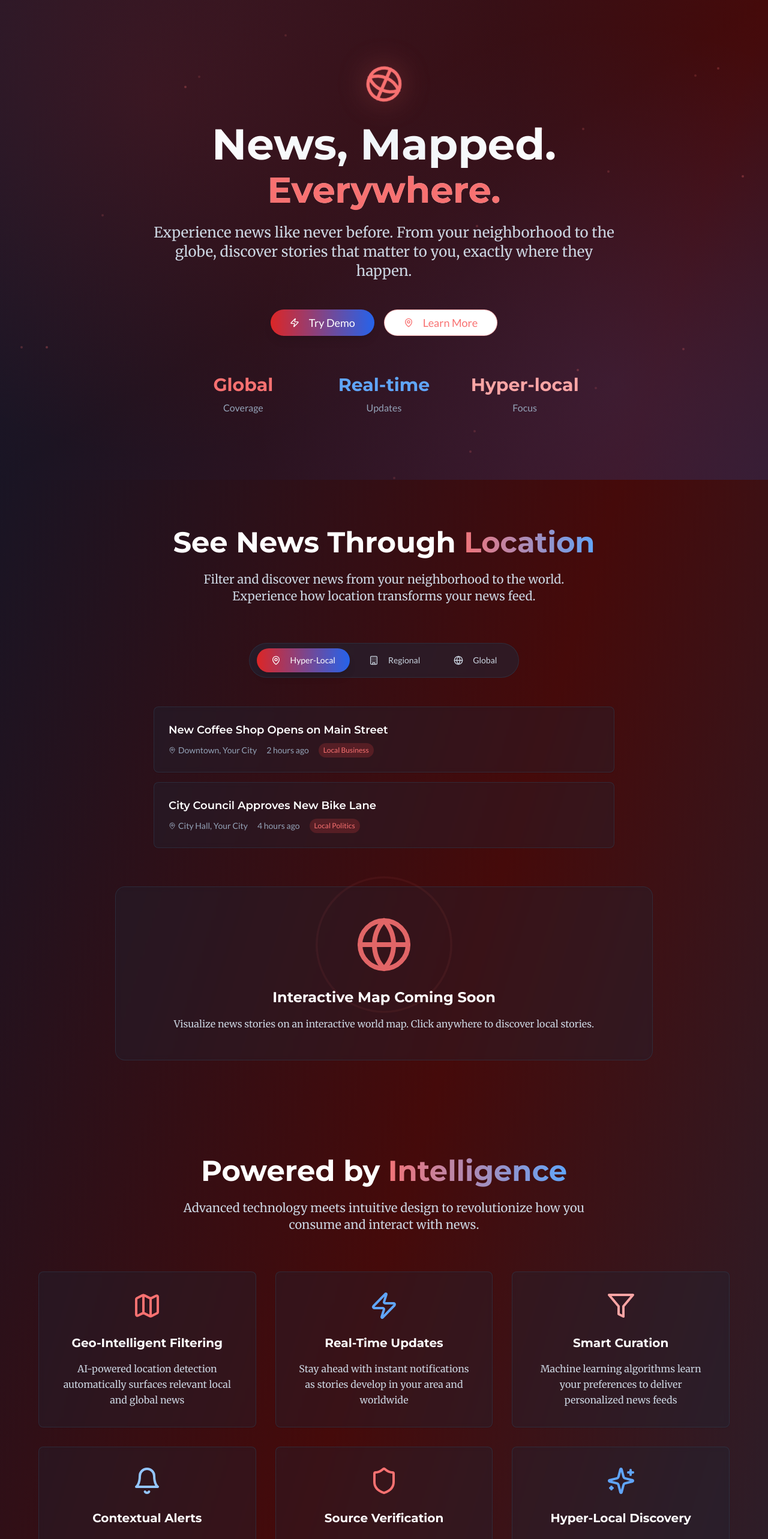
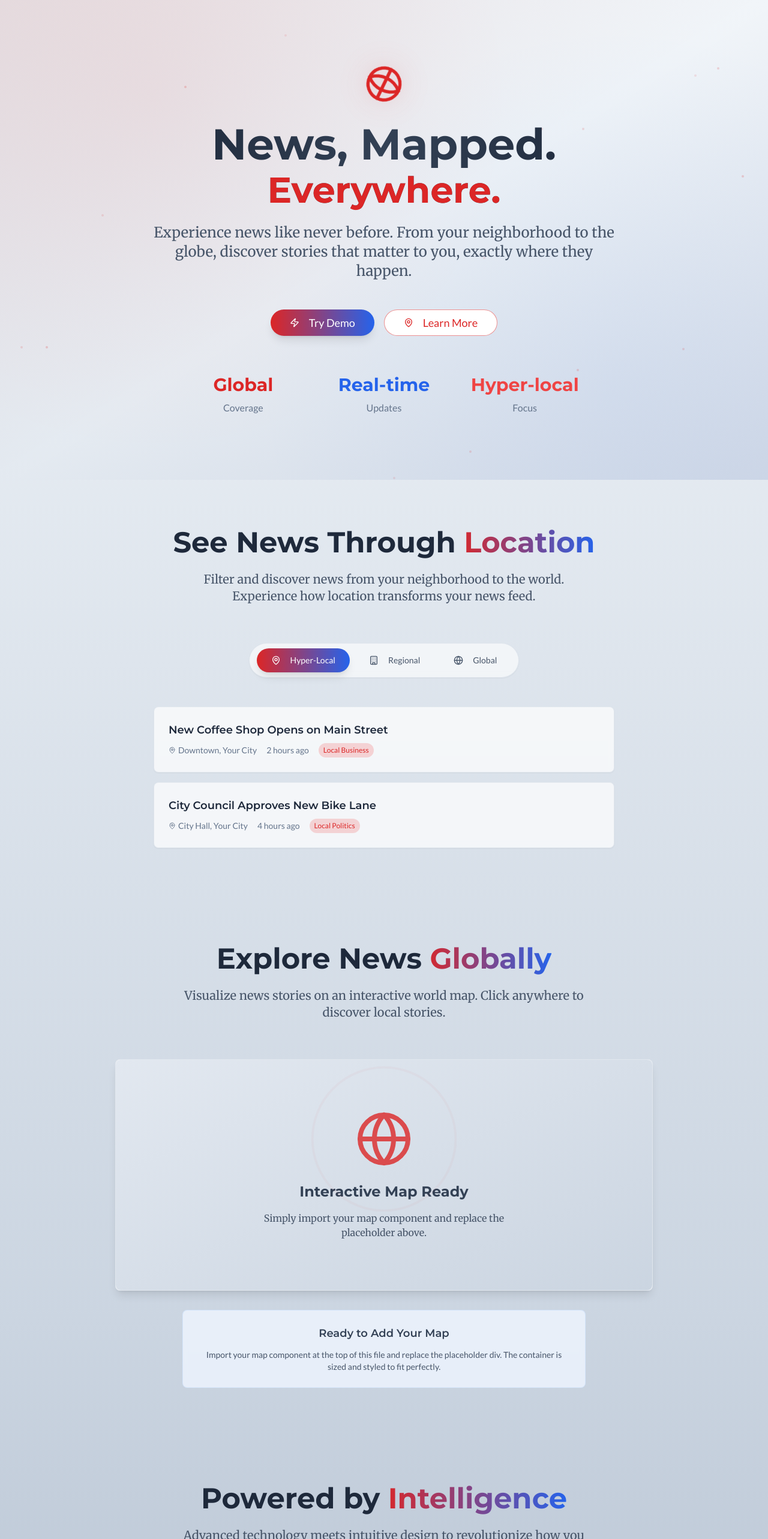
Before and after one commit to johan-bod/HeatNews, a React (Vite) app: page / in a window 1280 px wide. Shown: the top 2566 px of the page at 60% size. Built offline with nearby package versions, Linux system fonts and the light colour scheme.

Commit message:
Refactor: Implement background and layout changes
- Changed the background to a neutral grey with a red/blue gradient on scroll.
- Swapped the positions of the "Interactive Map Coming Soon" section and the NewsDemo section.
- Prepared the code for easy integration of the map.

```diff
--- a/src/components/Features.tsx
+++ b/src/components/Features.tsx
@@ -47,11 +47,11 @@ const Features = () => {
     <section className="py-20 px-6 relative">
       <div className="max-w-6xl mx-auto">
         <div className="text-center mb-16">
-          <h2 className="font-montserrat text-4xl md:text-5xl font-bold text-white mb-6">
+          <h2 className="font-montserrat text-4xl md:text-5xl font-bold text-slate-800 mb-6">
             Powered by
-            <span className="bg-gradient-to-r from-red-400 to-blue-400 bg-clip-text text-transparent"> Intelligence</span>
+            <span className="bg-gradient-to-r from-red-600 to-blue-600 bg-clip-text text-transparent"> Intelligence</span>
           </h2>
-          <p className="font-merriweather text-xl text-slate-300 max-w-2xl mx-auto">
+          <p className="font-merriweather text-xl text-slate-600 max-w-2xl mx-auto">
             Advanced technology meets intuitive design to revolutionize how you consume and interact with news.
           </p>
         </div>
@@ -62,17 +62,17 @@ const Features = () => {
             return (
               <Card
                 key={index}
-                className="bg-slate-800/30 backdrop-blur-sm border-slate-700/50 hover:border-red-500/50 transition-all duration-500 transform hover:scale-105 hover:shadow-xl hover:shadow-red-500/10 group"
+                className="bg-white/60 backdrop-blur-sm border-slate-300/50 hover:border-red-500/50 transition-all duration-500 transform hover:scale-105 hover:shadow-xl hover:shadow-red-500/10 group"
               >
                 <CardContent className="p-8 text-center">
                   <div className="relative mb-6">
-                    <Icon className={`w-12 h-12 ${feature.color} mx-auto group-hover:scale-110 transition-transform duration-300`} />
-                    <div className={`absolute inset-0 ${feature.color.replace('text-', 'bg-')}/10 rounded-full blur-xl group-hover:blur-2xl transition-all duration-300`}></div>
+                    <Icon className={`w-12 h-12 ${feature.color.replace('text-red-400', 'text-red-600').replace('text-blue-400', 'text-blue-600').replace('text-red-300', 'text-red-500').replace('text-blue-300', 'text-blue-500')} mx-auto group-hover:scale-110 transition-transform duration-300`} />
+                    <div className={`absolute inset-0 ${feature.color.replace('text-', 'bg-').replace('-400', '-600').replace('-300', '-500')}/10 rounded-full blur-xl group-hover:blur-2xl transition-all duration-300`}></div>
                   </div>
-                  <h3 className="font-montserrat text-xl font-bold text-white mb-4 group-hover:text-red-400 transition-colors">
+                  <h3 className="font-montserrat text-xl font-bold text-slate-800 mb-4 group-hover:text-red-600 transition-colors">
                     {feature.title}
                   </h3>
-                  <p className="font-merriweather text-slate-300 leading-relaxed">
+                  <p className="font-merriweather text-slate-600 leading-relaxed">
                     {feature.description}
                   </p>
                 </CardContent>
--- a/src/components/Hero.tsx
+++ b/src/components/Hero.tsx
@@ -6,18 +6,18 @@ import { Button } from '@/components/ui/button';
 const Hero = () => {
   return (
     <section className="relative min-h-screen flex items-center justify-center overflow-hidden">
-      {/* Animated background */}
-      <div className="absolute inset-0 bg-gradient-to-br from-red-900/20 via-transparent to-blue-900/20">
-        <div className="absolute inset-0 bg-[radial-gradient(circle_at_20%_20%,rgba(220,38,38,0.1),transparent_50%)]"></div>
-        <div className="absolute inset-0 bg-[radial-gradient(circle_at_80%_80%,rgba(59,130,246,0.1),transparent_50%)]"></div>
+      {/* Subtle overlay for depth */}
+      <div className="absolute inset-0 bg-gradient-to-br from-red-900/10 via-transparent to-blue-900/10">
+        <div className="absolute inset-0 bg-[radial-gradient(circle_at_20%_20%,rgba(220,38,38,0.05),transparent_50%)]"></div>
+        <div className="absolute inset-0 bg-[radial-gradient(circle_at_80%_80%,rgba(59,130,246,0.05),transparent_50%)]"></div>
       </div>
 
       {/* Floating particles effect */}
       <div className="absolute inset-0">
-        {[...Array(20)].map((_, i) => (
+        {[...Array(15)].map((_, i) => (
           <div
             key={i}
-            className="absolute w-1 h-1 bg-red-400/30 rounded-full animate-pulse"
+            className="absolute w-1 h-1 bg-red-600/20 rounded-full animate-pulse"
             style={{
               left: `${Math.random() * 100}%`,
               top: `${Math.random() * 100}%`,
@@ -32,20 +32,20 @@ const Hero = () => {
         {/* Logo/Brand area */}
         <div className="flex items-center justify-center mb-8">
           <div className="relative">
-            <Globe className="w-16 h-16 text-red-400 animate-spin" style={{ animationDuration: '20s' }} />
-            <div className="absolute inset-0 rounded-full bg-red-400/20 blur-xl"></div>
+            <Globe className="w-16 h-16 text-red-600 animate-spin" style={{ animationDuration: '20s' }} />
+            <div className="absolute inset-0 rounded-full bg-red-600/10 blur-xl"></div>
           </div>
         </div>
 
         {/* Main heading - Montserrat for headlines */}
-        <h1 className="font-montserrat text-5xl md:text-7xl font-bold mb-6 bg-gradient-to-r from-white via-slate-100 to-white bg-clip-text text-transparent leading-tight">
+        <h1 className="font-montserrat text-5xl md:text-7xl font-bold mb-6 bg-gradient-to-r from-slate-800 via-slate-700 to-slate-800 bg-clip-text text-transparent leading-tight">
           News, Mapped.
           <br />
-          <span className="text-4xl md:text-6xl text-red-400">Everywhere.</span>
+          <span className="text-4xl md:text-6xl text-red-600">Everywhere.</span>
         </h1>
 
-        {/* Subtitle - Mix of fonts */}
-        <p className="font-merriweather text-xl md:text-2xl text-slate-300 mb-12 max-w-3xl mx-auto leading-relaxed">
+        {/* Subtitle - Merriweather for articles */}
+        <p className="font-merriweather text-xl md:text-2xl text-slate-600 mb-12 max-w-3xl mx-auto leading-relaxed">
           Experience news like never before. From your neighborhood to the globe,
           discover stories that matter to you, exactly where they happen.
         </p>
@@ -62,7 +62,7 @@ const Hero = () => {
           <Button
             variant="outline"
             size="lg"
-            className="font-lato border-red-400/50 text-red-400 hover:bg-red-400/10 px-8 py-4 text-lg rounded-full backdrop-blur-sm transition-all duration-300"
+            className="font-lato border-red-600/50 text-red-600 hover:bg-red-600/10 px-8 py-4 text-lg rounded-full backdrop-blur-sm transition-all duration-300"
           >
             <MapPin className="w-5 h-5 mr-2" />
             Learn More
@@ -72,16 +72,16 @@ const Hero = () => {
         {/* Stats - Montserrat for impact */}
         <div className="grid grid-cols-3 gap-8 max-w-2xl mx-auto">
           <div className="text-center">
-            <div className="font-montserrat text-3xl font-bold text-red-400 mb-2">Global</div>
-            <div className="font-lato text-slate-400">Coverage</div>
+            <div className="font-montserrat text-3xl font-bold text-red-600 mb-2">Global</div>
+            <div className="font-lato text-slate-500">Coverage</div>
           </div>
           <div className="text-center">
-            <div className="font-montserrat text-3xl font-bold text-blue-400 mb-2">Real-time</div>
-            <div className="font-lato text-slate-400">Updates</div>
+            <div className="font-montserrat text-3xl font-bold text-blue-600 mb-2">Real-time</div>
+            <div className="font-lato text-slate-500">Updates</div>
           </div>
           <div className="text-center">
-            <div className="font-montserrat text-3xl font-bold text-red-300 mb-2">Hyper-local</div>
-            <div className="font-lato text-slate-400">Focus</div>
+            <div className="font-montserrat text-3xl font-bold text-red-500 mb-2">Hyper-local</div>
+            <div className="font-lato text-slate-500">Focus</div>
           </div>
         </div>
       </div>
--- /dev/null
+++ b/src/components/MapSection.tsx
@@ -0,0 +1,70 @@
+
+import React from 'react';
+import { Globe } from 'lucide-react';
+import { Card, CardContent } from '@/components/ui/card';
+
+// Import your map component here when ready
+// import YourMapComponent from './YourMapComponent';
+
+const MapSection = () => {
+  return (
+    <section className="py-20 px-6 relative">
+      <div className="max-w-6xl mx-auto">
+        <div className="text-center mb-16">
+          <h2 className="font-montserrat text-4xl md:text-5xl font-bold text-slate-800 mb-6">
+            Explore News
+            <span className="bg-gradient-to-r from-red-600 to-blue-600 bg-clip-text text-transparent"> Globally</span>
+          </h2>
+          <p className="font-merriweather text-xl text-slate-600 max-w-2xl mx-auto">
+            Visualize news stories on an interactive world map. Click anywhere to discover local stories.
+          </p>
+        </div>
+
+        {/* Map Container - Ready for your map component */}
+        <div className="max-w-4xl mx-auto">
+          <Card className="bg-white/80 backdrop-blur-sm border-slate-300/50 shadow-lg">
+            <CardContent className="p-0">
+              <div className="relative h-96 rounded-lg overflow-hidden">
+                {/* Replace this placeholder with your map component */}
+                {/* <YourMapComponent /> */}
+
+                {/* Temporary placeholder - remove when you add your map */}
+                <div className="absolute inset-0 bg-gradient-to-br from-slate-200 to-slate-300 flex items-center justify-center">
+                  <div className="text-center">
+                    <div className="relative mb-6">
+                      <Globe className="w-24 h-24 text-red-600 mx-auto animate-pulse" />
+                      <div className="absolute inset-0 flex items-center justify-center">
+                        <div className="w-32 h-32 border-2 border-red-600/30 rounded-full animate-ping"></div>
+                      </div>
+                    </div>
+                    <h3 className="font-montserrat text-2xl font-bold text-slate-700 mb-4">
+                      Interactive Map Ready
+                    </h3>
+                    <p className="font-merriweather text-slate-600 max-w-md mx-auto">
+                      Simply import your map component and replace the placeholder above.
+                    </p>
+                  </div>
+                </div>
+              </div>
+            </CardContent>
+          </Card>
+        </div>
+
+        {/* Instructions for plugging in your map */}
+        <div className="mt-8 text-center">
+          <div className="bg-blue-50/80 backdrop-blur-sm rounded-lg p-6 max-w-2xl mx-auto border border-blue-200/50">
+            <h4 className="font-montserrat text-lg font-semibold text-slate-700 mb-3">
+              Ready to Add Your Map
+            </h4>
+            <p className="font-lato text-sm text-slate-600">
+              Import your map component at the top of this file and replace the placeholder div.
+              The container is sized and styled to fit perfectly.
+            </p>
+          </div>
+        </div>
+      </div>
+    </section>
+  );
+};
+
+export default MapSection;
--- a/src/components/NewsDemo.tsx
+++ b/src/components/NewsDemo.tsx
@@ -1,4 +1,3 @@
-
 import React, { useState } from 'react';
 import { MapPin, Globe, Users, Building } from 'lucide-react';
 import { Card, CardContent } from '@/components/ui/card';
@@ -62,18 +61,18 @@ const NewsDemo = () => {
     <section className="py-20 px-6 relative">
       <div className="max-w-6xl mx-auto">
         <div className="text-center mb-16">
-          <h2 className="font-montserrat text-4xl md:text-5xl font-bold text-white mb-6">
+          <h2 className="font-montserrat text-4xl md:text-5xl font-bold text-slate-800 mb-6">
             See News Through
-            <span className="bg-gradient-to-r from-red-400 to-blue-400 bg-clip-text text-transparent"> Location</span>
+            <span className="bg-gradient-to-r from-red-600 to-blue-600 bg-clip-text text-transparent"> Location</span>
           </h2>
-          <p className="font-merriweather text-xl text-slate-300 max-w-2xl mx-auto">
+          <p className="font-merriweather text-xl text-slate-600 max-w-2xl mx-auto">
             Filter and discover news from your neighborhood to the world. Experience how location transforms your news feed.
           </p>
         </div>
 
         {/* Scope Selector */}
         <div className="flex justify-center mb-12">
-          <div className="bg-slate-800/50 backdrop-blur-sm rounded-full p-2 border border-slate-700/50">
+          <div className="bg-white/60 backdrop-blur-sm rounded-full p-2 border border-slate-300/50 shadow-sm">
             {scopes.map((scope) => {
               const Icon = scope.icon;
               return (
@@ -83,7 +82,7 @@ const NewsDemo = () => {
                   className={`font-lato mx-1 rounded-full px-6 py-3 transition-all duration-300 ${
                     selectedScope === scope.id
                       ? 'bg-gradient-to-r from-red-600 to-blue-600 text-white shadow-lg'
-                      : 'text-slate-300 hover:text-white hover:bg-slate-700/50'
+                      : 'text-slate-600 hover:text-slate-800 hover:bg-slate-200/50'
                   }`}
                   onClick={() => setSelectedScope(scope.id)}
                 >
@@ -100,21 +99,21 @@ const NewsDemo = () => {
           {newsItems[selectedScope as keyof typeof newsItems].map((item, index) => (
             <Card
               key={index}
-              className="bg-slate-800/30 backdrop-blur-sm border-slate-700/50 hover:border-red-500/50 transition-all duration-300 transform hover:scale-[1.02] hover:shadow-lg hover:shadow-red-500/10"
+              className="bg-white/70 backdrop-blur-sm border-slate-300/50 hover:border-red-500/50 transition-all duration-300 transform hover:scale-[1.02] hover:shadow-lg hover:shadow-red-500/10"
             >
               <CardContent className="p-6">
                 <div className="flex items-start justify-between">
                   <div className="flex-1">
-                    <h3 className="font-montserrat text-lg font-semibold text-white mb-2 hover:text-red-400 transition-colors cursor-pointer">
+                    <h3 className="font-montserrat text-lg font-semibold text-slate-800 mb-2 hover:text-red-600 transition-colors cursor-pointer">
                       {item.title}
                     </h3>
-                    <div className="flex items-center font-lato text-sm text-slate-400 space-x-4">
+                    <div className="flex items-center font-lato text-sm text-slate-500 space-x-4">
                       <span className="flex items-center">
                         <MapPin className="w-3 h-3 mr-1" />
                         {item.location}
                       </span>
                       <span>{item.time}</span>
-                      <span className="bg-red-500/20 text-red-400 px-2 py-1 rounded-full text-xs">
+                      <span className="bg-red-500/20 text-red-600 px-2 py-1 rounded-full text-xs">
                         {item.category}
                       </span>
                     </div>
@@ -124,22 +123,6 @@ const NewsDemo = () => {
             </Card>
           ))}
         </div>
-
-        {/* Interactive Map Placeholder */}
-        <div className="mt-16 text-center">
-          <div className="bg-slate-800/30 backdrop-blur-sm rounded-2xl p-12 border border-slate-700/50 max-w-4xl mx-auto">
-            <div className="relative">
-              <Globe className="w-24 h-24 text-red-400 mx-auto mb-6 animate-pulse" />
-              <div className="absolute inset-0 flex items-center justify-center">
-                <div className="w-32 h-32 border-2 border-red-400/30 rounded-full animate-ping"></div>
-              </div>
-            </div>
-            <h3 className="font-montserrat text-2xl font-bold text-white mb-4">Interactive Map Coming Soon</h3>
-            <p className="font-merriweather text-slate-300">
-              Visualize news stories on an interactive world map. Click anywhere to discover local stories.
-            </p>
-          </div>
-        </div>
       </div>
     </section>
   );
--- a/src/pages/Index.tsx
+++ b/src/pages/Index.tsx
@@ -5,12 +5,14 @@ import NewsDemo from '../components/NewsDemo';
 import Features from '../components/Features';
 import AuthSection from '../components/AuthSection';
 import Footer from '../components/Footer';
+import MapSection from '../components/MapSection';
 
 const Index = () => {
   return (
-    <div className="min-h-screen bg-gradient-to-br from-slate-900 via-red-950 to-slate-800">
+    <div className="min-h-screen bg-gradient-to-b from-slate-100 via-slate-200 via-slate-300 to-slate-400">
       <Hero />
       <NewsDemo />
+      <MapSection />
       <Features />
       <AuthSection />
       <Footer />
```
Also changed, not shown: src/components/AuthSection.tsx (+37 -65 lines), src/components/Footer.tsx (+25 -25 lines).
